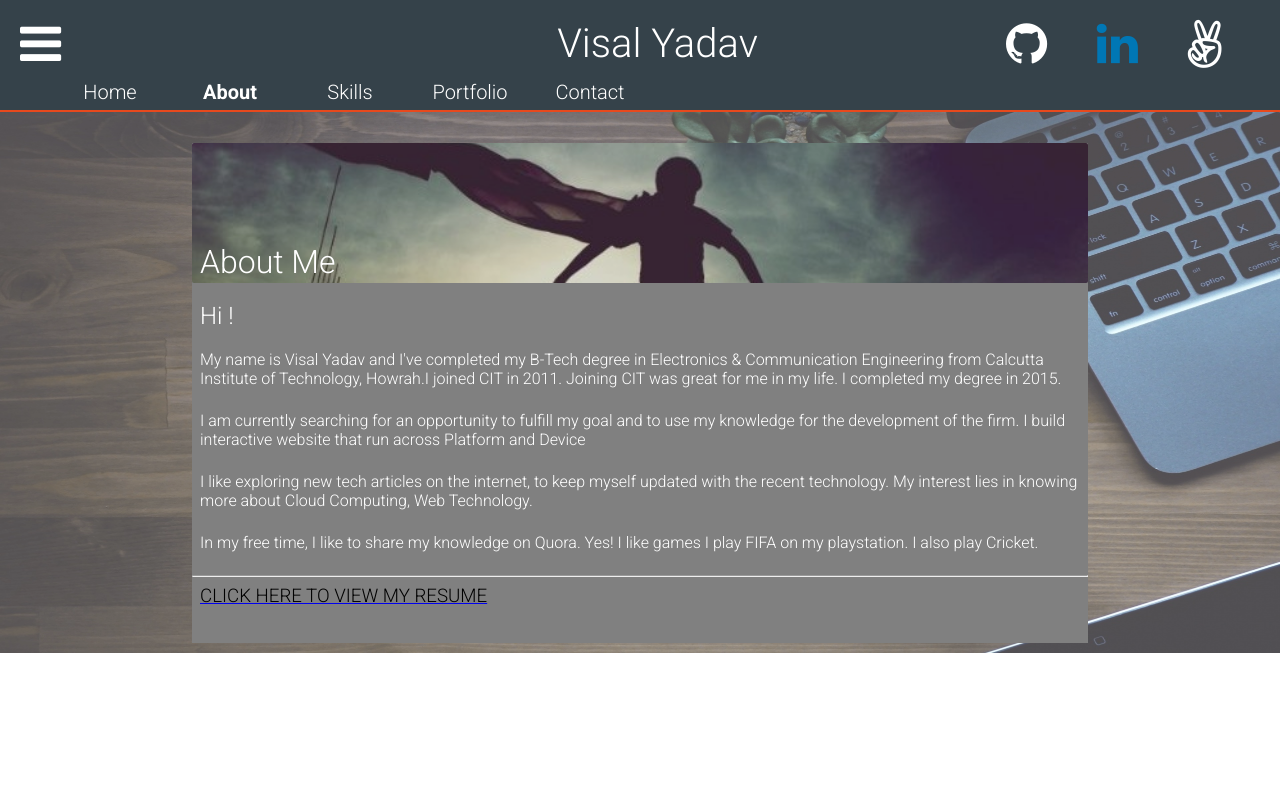
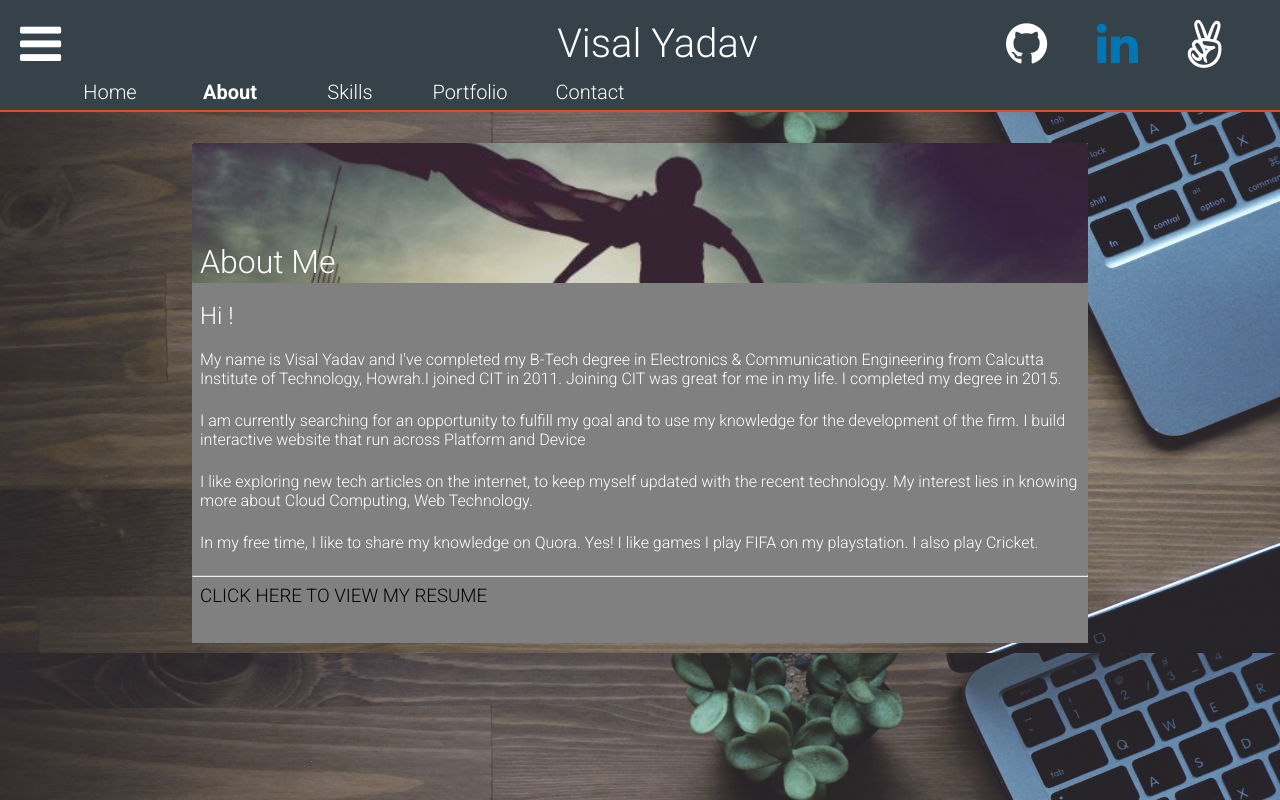
Before and after one commit to visalr115/visalyadav, a React app: page /about in a window 1280 px wide. Built offline with nearby package versions, Linux system fonts and the light colour scheme; a web font is replaced by a local one.

Commit message:
updated body

```diff
--- a/src/App.css
+++ b/src/App.css
@@ -1,4 +1,9 @@
 @import url(http://fonts.googleapis.com/css?family=Roboto:700,400,500,300,200,100);
+body{
+  background-image: url("/image/back.jpg");
+  background-size: 100% 100%;
+  background-blend-mode: screen;
+}
 
 .App-header {
   background-color: #35424a;
@@ -118,10 +123,7 @@
   text-decoration: none;
 }
 .container{
-  background-image: url("/image/back.jpg");
-  background-size: 100% 100%;
   height: 541px;
-  opacity: 0.8;
 }
 .content{
   text-align: center;
@@ -360,6 +362,10 @@
   background-color: grey;
   position:relative;
 }
+.deco a{
+  text-decoration: none;
+  color: white;
+}
 .text{
   color: white;
   margin-top: -40px;
--- a/src/component/Slider.js
+++ b/src/component/Slider.js
@@ -12,12 +12,11 @@ const Slider = () => (
         </a>
       </div>
       <div className="links">
-        <a href="https://www.instagram.com/visalr115/"><h3><i className="fa fa-file sidelink"/>My Resume</h3></a>
+        <a href="https://drive.google.com/file/d/1Aj9vC8-FvDt4dibDYGbyfZAZIz2ZPRj0/view?usp=sharing"><h3><i className="fa fa-file sidelink"/>My Resume</h3></a>
         <a href="https://angel.co/visal-yadav?public_profile=1"><h3><i className="fa fa-angellist sidelink"/>AngelList</h3> </a>
         <a href="https://www.linkedin.com/in/visalyadav/"><h3><i className="fa fa-linkedin sidelink" />Linkedin</h3></a>
         <a href="https://github.com/visalr115"><h3><i className="fa fa-github sidelink" />GitHub</h3></a>
         <a href="mailto:visalr.115@gmail.com"><h3><i className="fa fa-envelope sidelink" />visalr.115@gmail.com</h3></a>
-        <a href="https://github.com/visalr115"><h3><i className="fa fa-github sidelink" />GitHub</h3></a>
         <a href="https://www.facebook.com/visalyadav11"><h3><i className="fa fa-facebook sidelink"/>Facebook</h3></a>
         <a href="https://www.instagram.com/visalr115/"><h3><i className="fa fa-instagram sidelink"/>Instagram</h3></a>
         <a><h3><i className="fa fa-phone sidelink" />9738229056</h3></a>
--- a/src/containers/About.js
+++ b/src/containers/About.js
@@ -39,7 +39,7 @@ const About = () => (
             I also play Cricket.
           </p>
       <hr />
-      <a href="https://drive.google.com/file/d/0BwaHyFnWjuFRY0pTUjFzRmt6TTg/view?usp=sharing"><h3>CLICK HERE TO VIEW MY RESUME</h3></a>
+      <a href="https://drive.google.com/file/d/1Aj9vC8-FvDt4dibDYGbyfZAZIz2ZPRj0/view?usp=sharing"><h3>CLICK HERE TO VIEW MY RESUME</h3></a>
       </Fade>
       </div>
         </div>
```
